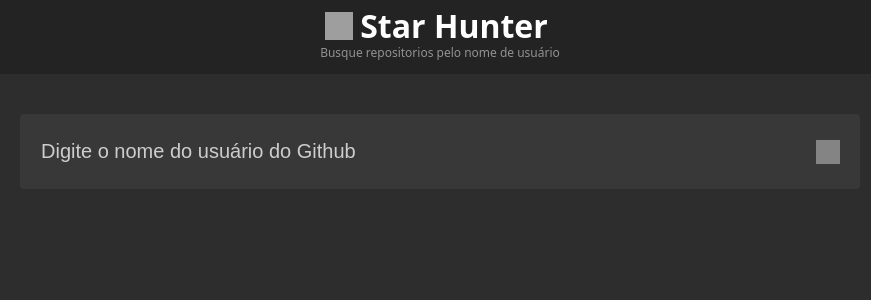
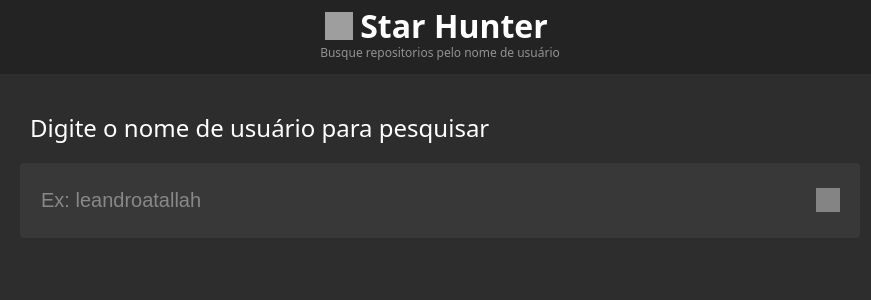
Before and after one commit to leandroatallah/github-repositories-by-username, a Next.js app: page / in a window 1280 px wide. Shown: the top 300 px of the page, without its empty margins (200-1071 px from the left). Built offline with nearby package versions, Linux system fonts and the light colour scheme; grey boxes are pictures that could not be loaded.

Commit message:
SEO improvement

```diff
--- a/components/Form.tsx
+++ b/components/Form.tsx
@@ -3,6 +3,17 @@ import styled from "styled-components"
 import { FormContext } from "../context/FormContext"
 
 const FormComponent = styled.form`
+  position: relative;
+`
+
+const Title = styled.h1`
+  font-size: 1.5em;
+  line-height: 1.2;
+  font-weight: 400;
+  padding: 0 10px 20px;
+`
+
+const InputControl = styled.div`
   position: relative;
 `
 
@@ -25,7 +36,7 @@ const Input = styled.input`
   }
   ::placeholder {
     color: #fff;
-    opacity: 0.75;
+    opacity: 0.4;
   }
 `
 
@@ -126,10 +137,12 @@ const Form = () => {
   return (
     <div>
       <FormComponent method="post" onSubmit={handleSubmitForm} autoComplete="off">
+        <Title>Digite o nome de usuário para pesquisar</Title>
+        <InputControl>
           <Input
             type="text"
             name="username"
-          placeholder="Digite o nome do usuário do Github"
+            placeholder="Ex: leandroatallah"
             onKeyDown={() => {
               setShowAlertEmptyUsername(false)
             }}
@@ -138,6 +151,7 @@ const Form = () => {
             data-testid="input-username"
           />
           <InputSubmit type="submit" disabled={disabled} data-testid="input-submit" />
+        </InputControl>
       </FormComponent>
 
       {showAlertEmptyUsername && (
```
Also changed, not shown: pages/_document .tsx (+12 -0 lines). Lines whose indentation alone changed are shown as unchanged.
